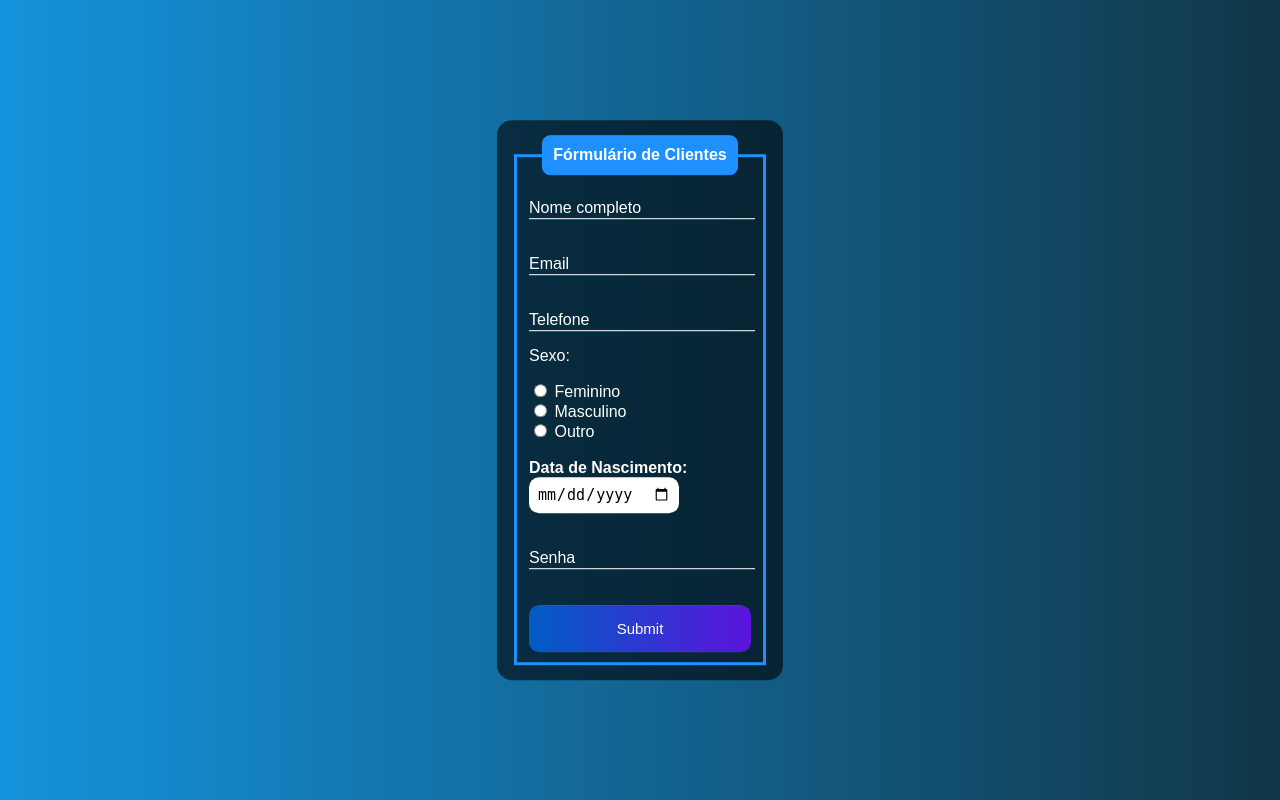
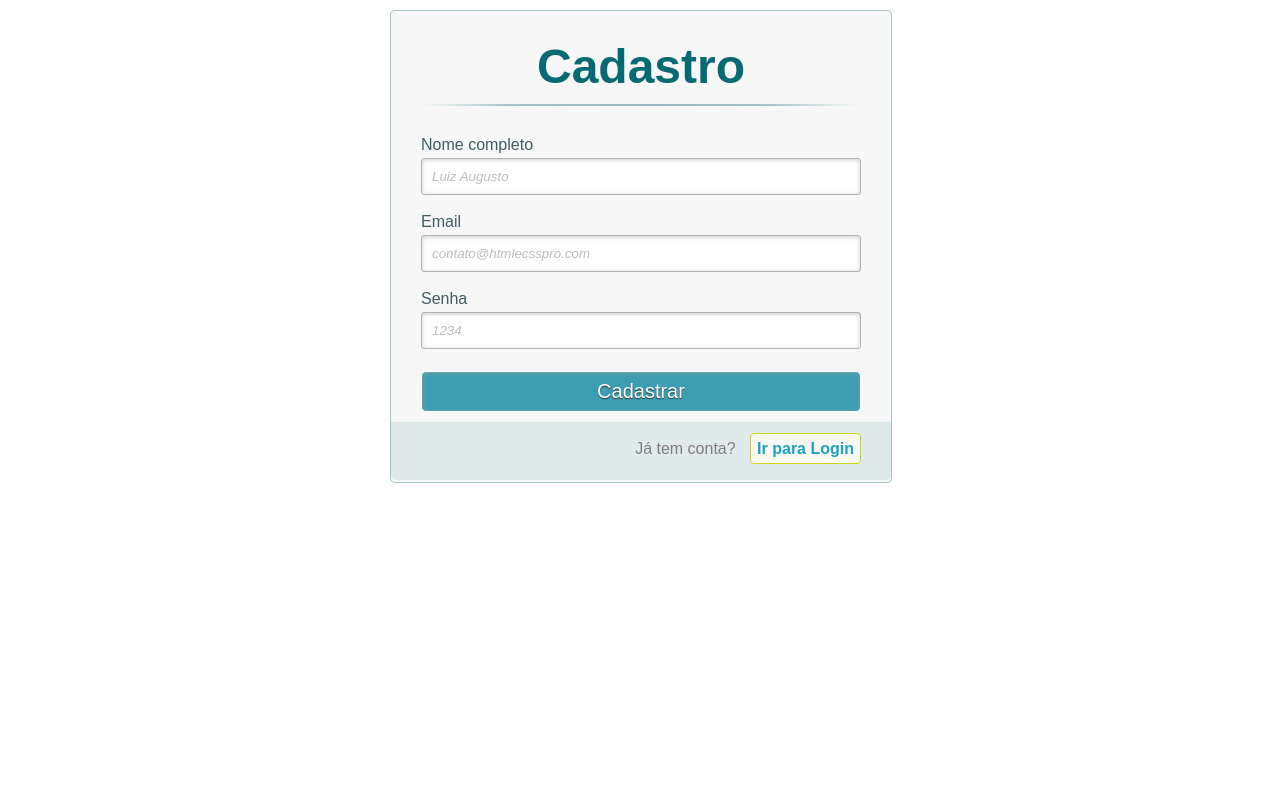
Before and after one commit to th1lp/autopecas, a PHP site: page /tela_cadastro.php in a window 1280 px wide. Run offline with PHP 8.4, Linux system fonts and the light colour scheme.

Commit message:
banco de dados(login, cadastro)

```diff
--- a/autopecas/tela_cadastro.php
+++ b/autopecas/tela_cadastro.php
@@ -1,140 +1,42 @@
-<?php
-    if(isset($_POST['submit'])){
-        include_once('conect.php');
-
-        $nome = $_POST['nome'];
-        $email = $_POST['email'];
-        $telefone = $_POST['telefone'];
-        $sexo = $_POST['sexo'];
-        $data_nascimento = $_POST['data_nascimento'];
-        $senha = $_POST['senha'];
-
-        $stmt = $conect->prepare("INSERT INTO usuarios(nome)");
-    }
-?>
-
 <!DOCTYPE html>
-<html lang="en">
+<html lang="pt-br">
 <head>
     <meta charset="UTF-8">
-    <meta http-equiv="X-UA-Compatible" content="IE=edge">
     <meta name="viewport" content="width=device-width, initial-scale=1.0">
-    <title>Formulário | GN</title>
-    <style>
-        body{
-            font-family: Arial, Helvetica, sans-serif;
-            background-image: linear-gradient(to right, rgb(20, 147, 220), rgb(17, 54, 71));
-        }
-        .box{
-            color: white;
-            position: absolute;
-            top: 50%;
-            left: 50%;
-            transform: translate(-50%,-50%);
-            background-color: rgba(0, 0, 0, 0.6);
-            padding: 15px;
-            border-radius: 15px;
-            width: 20%;
-        }
-        fieldset{
-            border: 3px solid dodgerblue;
-        }
-        legend{
-            border: 1px solid dodgerblue;
-            padding: 10px;
-            text-align: center;
-            background-color: dodgerblue;
-            border-radius: 8px;
-        }
-        .inputBox{
-            position: relative;
-        }
-        .inputUser{
-            background: none;
-            border: none;
-            border-bottom: 1px solid white;
-            outline: none;
-            color: white;
-            font-size: 15px;
-            width: 100%;
-            letter-spacing: 2px;
-        }
-        .labelInput{
-            position: absolute;
-            top: 0px;
-            left: 0px;
-            pointer-events: none;
-            transition: .5s;
-        }
-        .inputUser:focus ~ .labelInput,
-        .inputUser:valid ~ .labelInput{
-            top: -20px;
-            font-size: 12px;
-            color: dodgerblue;
-        }
-        #data_nascimento{
-            border: none;
-            padding: 8px;
-            border-radius: 10px;
-            outline: none;
-            font-size: 15px;
-        }
-        #submit{
-            background-image: linear-gradient(to right,rgb(0, 92, 197), rgb(90, 20, 220));
-            width: 100%;
-            border: none;
-            padding: 15px;
-            color: white;
-            font-size: 15px;
-            cursor: pointer;
-            border-radius: 10px;
-        }
-        #submit:hover{
-            background-image: linear-gradient(to right,rgb(0, 80, 172), rgb(80, 19, 195));
-        }
-    </style>
+    <link rel="stylesheet" type="text/css" href="_css/login.css">
+    <title>tela de cadastro</title>
 </head>
 <body>
-    <div class="box">
-        <form action="tela_cadastro.php">
-            <fieldset>
-                <legend><b>Fórmulário de Clientes</b></legend>
+    <div class="container" >
+        <!--FORMULÁRIO DE CADASTRO-->
+        <div class="content">
+            <div id="cadastro">
+                <form method="post" action="_scripts/salvar_cadastro.php">
+                    <h1>Cadastro</h1>
+                    <div class="inputBox">
+                        <label for="nome_cad" class="labelInput">Nome completo</label>
+                        <input type="text" name="nome" id="nome_cad" class="inputUser" placeholder="Luiz Augusto" required>
+                    </div>
                     <br>
                     <div class="inputBox">
-                    <input type="text" name="nome" id="nome" class="inputUser" required>
-                    <label for="nome" class="labelInput">Nome completo</label>
+                        <label for="email_cad" class="labelInput">Email</label>
+                        <input type="text" name="email" id="email_cad" class="inputUser" placeholder="contato@htmlecsspro.com" required>
                     </div>
-                <br><br>
+                    <br>
                     <div class="inputBox">
-                    <input type="text" name="email" id="email" class="inputUser" required>
-                    <label for="email" class="labelInput">Email</label>
+                        <label for="senha_cad" class="labelInput">Senha</label>
+                        <input type="senha" name="senha" id="senha_cad" class="inputUser" placeholder="1234" required>
                     </div>
-                <br><br>
-                <div class="inputBox">
-                    <input type="tel" name="telefone" id="telefone" class="inputUser" required>
-                    <label for="telefone" class="labelInput">Telefone</label>
+                    <br>
+                    <input type="submit" value="Cadastrar"/>
+                    <p class="link">
+                        Já tem conta?
+                        <a href="index.html"> Ir para Login </a>
+                    </p>
+                </form>
               </div>
-                <p>Sexo:</p>
-                <input type="radio" id="feminino" name="genero" value="feminino" required>
-                <label for="feminino">Feminino</label>
-                <br>
-                <input type="radio" id="masculino" name="genero" value="masculino" required>
-                <label for="masculino">Masculino</label>
-                <br>
-                <input type="radio" id="outro" name="genero" value="outro" required>
-                <label for="outro">Outro</label>
-                <br><br>
-                <label for="data_nascimento"><b>Data de Nascimento:</b></label>
-                <input type="date" name="data_nascimento" id="data_nascimento" required>
-                <br><br><br>
-                <div class="inputBox">
-                    <input type="senha" name="senha" id="senha" class="inputUser" required>
-                    <label for="senha" class="labelInput">Senha</label>
             </div>
-                <br><br>
-                <input type="submit" name="submit" id="submit">
-            </fieldset>
-        </form>
+        </div>
     </div>
 </body>
 </html>
```
Also changed, not shown: autopecas/_scripts/config.php (added, +14 -0 lines), autopecas/_scripts/login.php (added, +47 -0 lines), autopecas/_scripts/salvar_cadastro.php (added, +35 -0 lines), autopecas/autopecas.sql (added, +67 -0 lines), autopecas/index.html (added, +44 -0 lines), autopecas/menu.php (added, +124 -0 lines). Lines whose indentation alone changed are shown as unchanged.
